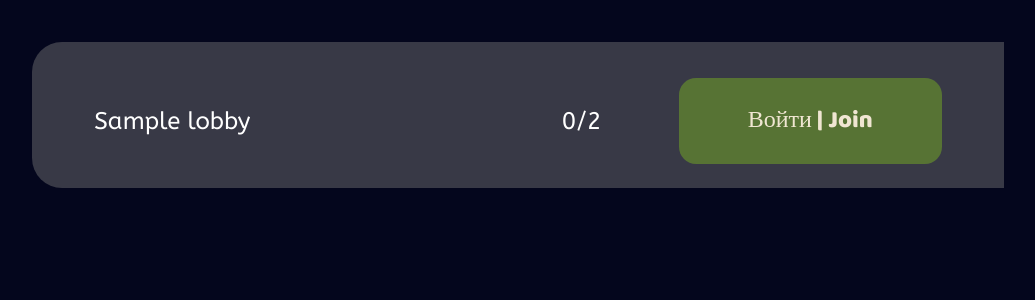
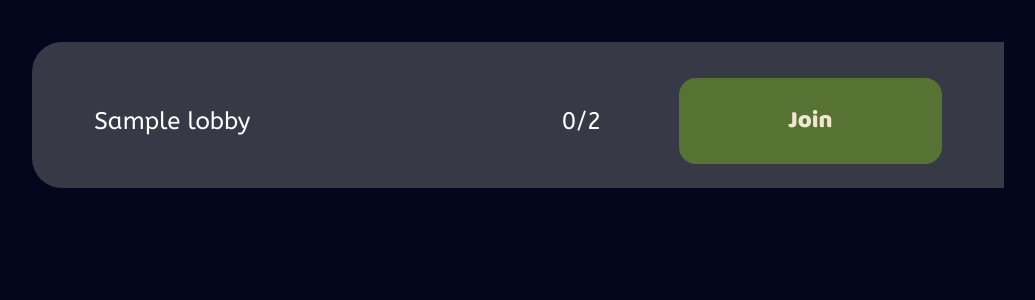
Before and after one commit to Larionov0/MobaTactics, a Django app: page /main/lobbies in a window 1280 px wide. Shown: the part 145-445 px from the top of the page, without its empty margins (122-1157 px from the left). Run offline with Django 3.2, Linux system fonts and the light colour scheme; a user stored in the database is signed in; tables that the repository leaves empty hold one stand-in row (values such as "Sample post"); data that the repository does not hold is empty.

Commit message:
Update lobbies.html

```diff
--- a/game/templates/lobbies.html
+++ b/game/templates/lobbies.html
@@ -31,7 +31,7 @@
             <div class="lobby_label">
                 <p>{{ lobby.name }}</p>
                 <p class="player_count">{{ lobby.userprofiles.count }}/2</p>
-                <button onclick="window.location.href='/main/enter_lobby/{{lobby.id}}'">Войти | Join</button>
+                <button onclick="window.location.href='/main/enter_lobby/{{lobby.id}}'">Join</button>
             </div>
         {% endfor %}
         </div>
```
